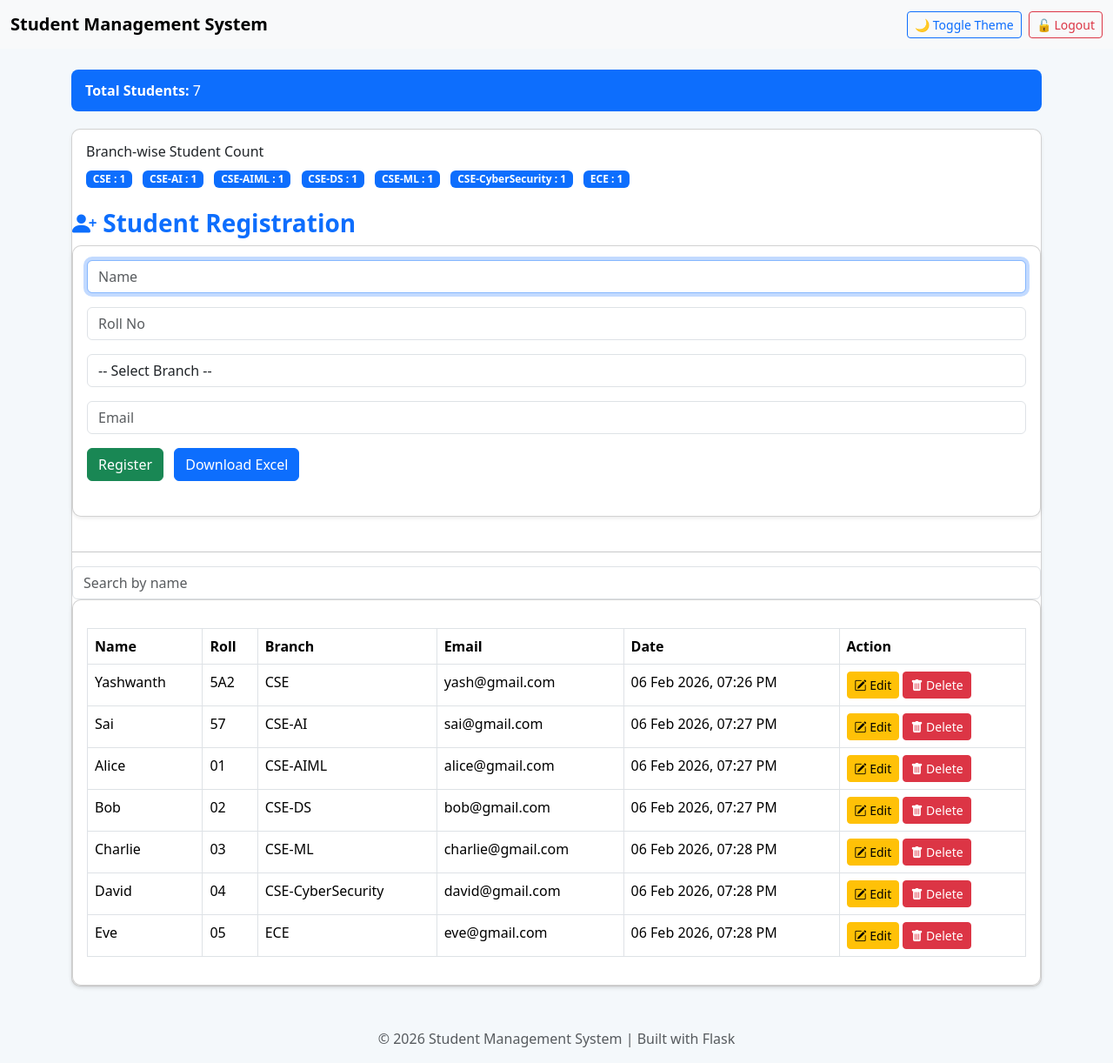
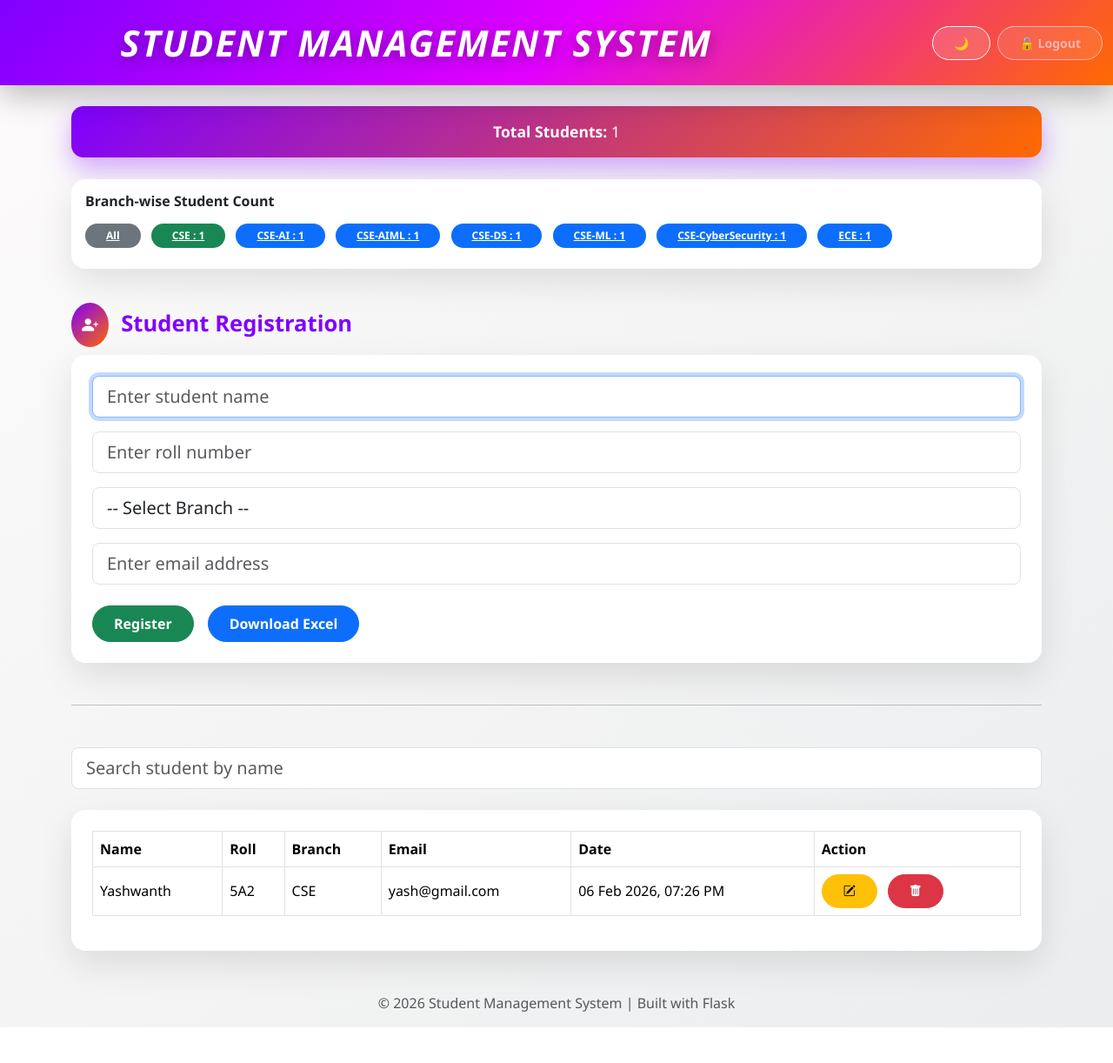
Before and after one commit to Yashwanth5577/student-management-system-flask, a Flask app: page /?branch=CSE in a window 1280 px wide. Shown: the whole page at 87% size. After the commit the page ends 1181 px from the top, so only its background shows below. Run offline with Flask 3, Linux system fonts and the light colour scheme; a user stored in the database is signed in; data comes from the database, SQL or seed files in the repository; both versions use the stored data as it was after the commit.

Commit message:
Final Student Management System with branch filter and UI

```diff
--- a/app.py
+++ b/app.py
@@ -6,9 +6,11 @@ import pandas as pd
 app = Flask(__name__)
 app.secret_key = "secret123"
 
+# Database configuration
 app.config["SQLALCHEMY_DATABASE_URI"] = "sqlite:///students.db"
 app.config["SQLALCHEMY_TRACK_MODIFICATIONS"] = False
 
+# Admin credentials
 ADMIN_USERNAME = "admin"
 ADMIN_PASSWORD = "admin123"
 
@@ -23,12 +25,13 @@ class Student(db.Model):
     email = db.Column(db.String(100), nullable=False)
     created_at = db.Column(db.DateTime, default=datetime.now)
 
-# ---------------- INDEX ----------------
+# ---------------- INDEX / REGISTER ----------------
 @app.route("/", methods=["GET", "POST"])
 def index():
     if not session.get("logged_in"):
         return redirect(url_for("login"))
 
+    # ---------- REGISTER STUDENT ----------
     if request.method == "POST":
         name = request.form["name"]
         roll = request.form["roll"]
@@ -42,19 +45,35 @@ def index():
         student = Student(name=name, roll=roll, branch=branch, email=email)
         db.session.add(student)
         db.session.commit()
+
         flash("Student registered successfully!", "success")
         return redirect(url_for("index"))
 
-    students = Student.query.all()
+    # ---------- FILTER & SEARCH ----------
+    search = request.args.get("search")
+    selected_branch = request.args.get("branch")
 
+    query = Student.query
+
+    if search:
+        query = query.filter(Student.name.ilike(f"%{search}%"))
+
+    if selected_branch:
+        query = query.filter_by(branch=selected_branch)
+
+    students = query.order_by(Student.created_at.desc()).all()
+
+    # ---------- BRANCH COUNTS (ALL STUDENTS) ----------
+    all_students = Student.query.all()
     branch_counts = {}
-    for s in students:
+    for s in all_students:
         branch_counts[s.branch] = branch_counts.get(s.branch, 0) + 1
 
     return render_template(
         "index.html",
         students=students,
-        branch_counts=branch_counts
+        branch_counts=branch_counts,
+        selected_branch=selected_branch
     )
 
 # ---------------- EDIT ----------------
@@ -90,7 +109,7 @@ def delete(id):
 # ---------------- DOWNLOAD EXCEL ----------------
 @app.route("/download")
 def download():
-    students = Student.query.all()
+    students = Student.query.order_by(Student.created_at.desc()).all()
 
     data = [{
         "Name": s.name,
@@ -110,10 +129,7 @@ def download():
 @app.route("/login", methods=["GET", "POST"])
 def login():
     if request.method == "POST":
-        if (
-            request.form["username"] == ADMIN_USERNAME and
-            request.form["password"] == ADMIN_PASSWORD
-        ):
+        if request.form["username"] == ADMIN_USERNAME and request.form["password"] == ADMIN_PASSWORD:
             session["logged_in"] = True
             flash("Login successful!", "success")
             return redirect(url_for("index"))
--- a/static/style.css
+++ b/static/style.css
@@ -1,64 +1,159 @@
 html, body {
     min-height: 100%;
+    font-family: "Segoe UI", "Poppins", sans-serif;
 }
 
-/* ========== BASE (LIGHT MODE) ========== */
+/* ================= GLOBAL BACKGROUND ================= */
 body {
-    background-color: #f4f8fb;
-    color: #212529;
-    transition: background-color 0.3s, color 0.3s;
+    background: linear-gradient(135deg, #fdfbfb, #ebedee);
+    color: #1f2937;
+    transition: all 0.3s ease;
 }
 
-.section-title {
-    color: #0d6efd;
-    font-weight: 600;
+/* ================= NAVBAR / HEADER ================= */
+.main-navbar {
+    background: linear-gradient(
+        135deg,
+        #7f00ff,
+        #e100ff,
+        #ff6a00
+    );
+    padding: 18px 0;
+    box-shadow: 0 12px 35px rgba(0,0,0,0.25);
 }
 
-/* Stats bar */
-.stats-card {
-    background: #0d6efd;
+/* APP TITLE */
+.header-title {
+    font-size: 2.6rem;
+    font-weight: 800;
+    font-style: italic;
+    letter-spacing: 2px;
     color: #ffffff;
-    padding: 12px 16px;
-    border-radius: 8px;
-    margin-bottom: 20px;
+    text-transform: uppercase;
+    text-align: center;
+    text-shadow: 0 4px 15px rgba(0,0,0,0.35);
 }
 
-/* Cards */
-.card {
-    background-color: #ffffff;
-    border-radius: 10px;
+/* HEADER BUTTONS */
+.theme-btn,
+.logout-btn {
+    border-radius: 30px;
+    padding: 6px 18px;
+    font-weight: 600;
+    backdrop-filter: blur(8px);
 }
 
-/* ========== DARK MODE ========== */
+/* Theme button */
+.theme-btn {
+    border: 1px solid #ffffff;
+    color: #ffffff;
+    background: rgba(255,255,255,0.15);
+}
+
+.theme-btn:hover {
+    background: rgba(255,255,255,0.3);
+}
+
+/* Logout button */
+.logout-btn {
+    border: 1px solid #ffb4b4;
+    color: #ffb4b4;
+    background: rgba(255,255,255,0.1);
+}
+
+.logout-btn:hover {
+    background: rgba(255,0,0,0.25);
+    color: #ffffff;
+}
+
+/* ================= SECTION TITLES ================= */
+.section-title {
+    display: flex;
+    align-items: center;
+    font-size: 1.6rem;
+    font-weight: 700;
+    color: #7f00ff;
+    margin: 30px 0 20px;
+}
+
+/* ICON CIRCLE FIX */
+.section-title i {
+    margin-right: 14px;
+    background: linear-gradient(135deg, #7f00ff, #ff6a00);
+    color: white;
+    padding: 12px;
+    border-radius: 50%;
+    font-size: 1.2rem;
+}
+
+/* ================= STATS CARD ================= */
+.stats-card {
+    background: linear-gradient(135deg, #7f00ff, #ff6a00);
+    color: white;
+    padding: 16px 20px;
+    border-radius: 14px;
+    font-size: 1.1rem;
+    box-shadow: 0 12px 30px rgba(127,0,255,0.35);
+    margin-bottom: 25px;
+}
+
+/* ================= CARDS ================= */
+.card {
+    background: #ffffff;
+    border-radius: 16px;
+    border: none;
+    box-shadow: 0 15px 40px rgba(0,0,0,0.1);
+    animation: fadeUp 0.6s ease;
+}
+
+/* ================= BUTTONS ================= */
+.btn {
+    border-radius: 30px;
+    font-weight: 600;
+    padding: 8px 24px;
+}
+
+/* ================= ANIMATION ================= */
+@keyframes fadeUp {
+    from {
+        opacity: 0;
+        transform: translateY(25px);
+    }
+    to {
+        opacity: 1;
+        transform: translateY(0);
+    }
+}
+
+/* ================= DARK MODE ================= */
 body.dark-mode {
-    background-color: #0b1220;
+    background: linear-gradient(135deg, #020617, #0f172a);
     color: #e5e7eb;
 }
 
-/* Navbar */
-body.dark-mode .navbar {
-    background-color: #020617 !important;
+/* Dark navbar */
+body.dark-mode .main-navbar {
+    background: linear-gradient(135deg, #020617, #3b0764);
 }
 
-/* Headings */
-body.dark-mode .section-title {
-    color: #e5e7eb;
+/* Dark title */
+body.dark-mode .header-title {
+    color: #f0abfc;
 }
 
-/* Stats */
-body.dark-mode .stats-card {
-    background-color: #1e293b;
-    color: #e5e7eb;
+/* Dark cards */
+body.dark-mode .card {
+    background-color: #020617;
+    border: 1px solid #1e293b;
+    box-shadow: 0 15px 40px rgba(0,0,0,0.7);
 }
 
-/* Cards */
-body.dark-mode .card {
-    background-color: #020617;
-    color: #e5e7eb;
-    border: 1px solid #1e293b;
+/* Dark stats */
+body.dark-mode .stats-card {
+    background: linear-gradient(135deg, #3b0764, #7c3aed);
 }
 
-/* Forms */
+/* Dark inputs */
 body.dark-mode .form-control,
 body.dark-mode select {
     background-color: #020617;
@@ -70,12 +165,8 @@ body.dark-mode .form-control::placeholder {
     color: #94a3b8;
 }
 
-/* Tables */
-body.dark-mode .table {
-    background-color: #020617;
-    color: #e5e7eb;
-}
-
+/* Dark table */
+body.dark-mode .table,
 body.dark-mode .table th,
 body.dark-mode .table td {
     background-color: #020617 !important;
@@ -86,90 +177,25 @@ body.dark-mode .table-bordered > :not(caption) > * > * {
     border-color: #1e293b;
 }
 
-/* Alerts */
-body.dark-mode .alert {
-    background-color: #020617;
-    color: #e5e7eb;
-    border: 1px solid #1e293b;
+/* Footer */
+body.dark-mode footer {
+    color: #9ca3af;
 }
 
-/* Footer */
-body.dark-mode footer {
-    color: #94a3b8;
-}
-/* ===== MOBILE RESPONSIVE ===== */
+/* ================= MOBILE ================= */
 @media (max-width: 768px) {
 
+    .header-title {
+        font-size: 1.6rem;
+        text-align: center;
+    }
+
     .section-title {
-        font-size: 1.3rem;
+        justify-content: center;
         text-align: center;
     }
 
     .stats-card {
         text-align: center;
-        font-size: 1rem;
-    }
-
-    .navbar-brand {
-        font-size: 1rem;
-    }
-
-    footer {
-        font-size: 0.85rem;
     }
 }
-/* ===== NAVBAR BUTTON FIX ===== */
-
-/* Light mode */
-.theme-btn {
-    border-color: #0d6efd;
-    color: #0d6efd;
-    font-weight: 500;
-}
-
-.logout-btn {
-    border-color: #dc3545;
-    color: #dc3545;
-    font-weight: 500;
-}
-
-/* Hover effects */
-.theme-btn:hover {
-    background-color: #0d6efd;
-    color: white;
-}
-
-.logout-btn:hover {
-    background-color: #dc3545;
-    color: white;
-}
-
-/* Dark mode overrides */
-body.dark-mode .theme-btn {
-    border-color: #e5e7eb;
-    color: #e5e7eb;
-}
-
-body.dark-mode .logout-btn {
-    border-color: #f87171;
-    color: #f87171;
-}
-
-body.dark-mode .theme-btn:hover {
-    background-color: #334155;
-    color: white;
-}
-
-body.dark-mode .logout-btn:hover {
-    background-color: #7f1d1d;
-    color: white;
-}
-/* Light mode navbar */
-.navbar {
-    background-color: #f8f9fa;
-}
-
-/* Dark mode navbar */
-body.dark-mode .navbar {
-    background-color: #020617;
-}
--- a/templates/base.html
+++ b/templates/base.html
@@ -2,34 +2,43 @@
 <html>
 <head>
     <title>Student System</title>
+
+    <!-- Bootstrap -->
     <link href="https://cdn.jsdelivr.net/npm/bootstrap@5.3.2/dist/css/bootstrap.min.css" rel="stylesheet">
     <link rel="stylesheet" href="https://cdn.jsdelivr.net/npm/bootstrap-icons@1.11.1/font/bootstrap-icons.css">
 
+    <!-- Custom CSS -->
     <link rel="stylesheet" href="{{ url_for('static', filename='style.css') }}">
+
     <meta name="viewport" content="width=device-width, initial-scale=1">
+</head>
 
-  </head>
+<body class="main-bg">
 
-<body>
-  <nav class="navbar navbar-expand-lg mb-4">
-  <div class="container-fluid">
+<!-- ================= HEADER ================= -->
+<nav class="navbar navbar-expand-lg mb-4 main-navbar">
+  <div class="container-fluid align-items-center">
 
-    <!-- LEFT SIDE: TITLE -->
-    <span class="navbar-brand fw-bold">
+    <!-- CENTER TITLE -->
+    <div class="header-title mx-auto">
       Student Management System
-    </span>
+    </div>
 
-    <!-- RIGHT SIDE: BUTTONS -->
-    <div class="ms-auto d-flex gap-2">
+    <!-- RIGHT BUTTONS -->
+    <div class="d-flex gap-2 ms-auto">
       <button
-        class="btn btn-sm btn-outline-secondary theme-btn"
-        onclick="toggleDarkMode()">
-        🌙 Toggle Theme
+        class="btn btn-sm theme-btn"
+        onclick="toggleDarkMode()"
+        aria-label="Toggle dark mode"
+        title="Toggle Dark / Light Mode">
+        🌙
       </button>
 
       <button
-        class="btn btn-sm btn-outline-danger logout-btn"
-        onclick="confirmLogout()">
+        class="btn btn-sm logout-btn"
+        onclick="confirmLogout()"
+        aria-label="Logout"
+        title="Logout">
         🔓 Logout
       </button>
     </div>
@@ -37,7 +46,7 @@
   </div>
 </nav>
 
-
+<!-- ================= CONTENT ================= -->
 <div class="container mt-4">
 
 {% with messages = get_flashed_messages(with_categories=true) %}
@@ -48,42 +57,44 @@
 {% endfor %}
 {% endwith %}
 
-
 {% block content %}{% endblock %}
 </div>
-<script>
-  setTimeout(function () {
-    const alerts = document.querySelectorAll('.auto-dismiss');
-    alerts.forEach(function(alert) {
-      alert.classList.remove('show');
-      alert.classList.add('fade');
-      setTimeout(() => alert.remove(), 500);
-    });
-  }, 5000); // 5 seconds
-</script>
+
+<!-- ================= FOOTER ================= -->
 <footer class="text-center text-muted mt-5 mb-3">
   © 2026 Student Management System | Built with Flask
 </footer>
+
+<!-- ================= SCRIPTS ================= -->
+
+<!-- Auto-dismiss flash messages -->
+<script>
+  setTimeout(() => {
+    document.querySelectorAll('.auto-dismiss').forEach(alert => {
+      alert.classList.remove('show');
+      setTimeout(() => alert.remove(), 500);
+    });
+  }, 5000);
+</script>
+
+<!-- Dark mode -->
 <script>
   function toggleDarkMode() {
     document.body.classList.toggle("dark-mode");
-
-    // save preference
-    if (document.body.classList.contains("dark-mode")) {
-      localStorage.setItem("theme", "dark");
-    } else {
-      localStorage.setItem("theme", "light");
-    }
+    localStorage.setItem(
+      "theme",
+      document.body.classList.contains("dark-mode") ? "dark" : "light"
+    );
   }
 
-  // load saved theme on refresh
-  window.onload = function () {
-    const theme = localStorage.getItem("theme");
-    if (theme === "dark") {
+  window.onload = () => {
+    if (localStorage.getItem("theme") === "dark") {
       document.body.classList.add("dark-mode");
     }
   };
 </script>
+
+<!-- Logout confirmation -->
 <script>
   function confirmLogout() {
     if (confirm("Are you sure you want to logout?")) {
@@ -92,6 +103,5 @@
   }
 </script>
 
-
 </body>
 </html>
--- a/templates/index.html
+++ b/templates/index.html
@@ -1,40 +1,64 @@
 {% extends "base.html" %}
 {% block content %}
-<div class="stats-card">
+
+<!-- ===== TOTAL STUDENTS ===== -->
+<div class="stats-card text-center">
   <strong>Total Students:</strong> {{ students|length }}
 </div>
-<div class="card shadow-sm mb-4">
+
+<!-- ===== BRANCH COUNT (CLICKABLE FILTERS) ===== -->
+<div class="card mb-5">
   <div class="card-body">
-    <h6 class="mb-2">Branch-wise Student Count</h6>
+    <h6 class="fw-bold mb-3">Branch-wise Student Count</h6>
+
+    <!-- ALL STUDENTS -->
+    <a href="{{ url_for('index') }}"
+       class="badge rounded-pill me-2 mb-2 px-4 py-2
+       {% if not selected_branch %} bg-dark {% else %} bg-secondary {% endif %}">
+      All
+    </a>
+
+    <!-- BRANCH BUTTONS -->
     {% for branch, count in branch_counts.items() %}
-      <span class="badge bg-primary me-2 mb-2">
+      <a href="{{ url_for('index', branch=branch) }}"
+         class="badge rounded-pill me-2 mb-2 px-4 py-2
+         {% if selected_branch == branch %} bg-success {% else %} bg-primary {% endif %}">
         {{ branch }} : {{ count }}
-      </span>
+      </a>
     {% endfor %}
   </div>
+</div>
 
-
-
+<!-- ===== REGISTRATION TITLE ===== -->
 <h3 class="section-title">
-  <i class="bi bi-person-plus-fill"></i> Student Registration
+  <span class="icon-box">
+    <i class="bi bi-person-plus-fill"></i>
+  </span>
+  Student Registration
 </h3>
 
+<!-- ===== REGISTRATION FORM ===== -->
+<div class="card mb-5">
+  <div class="card-body p-4">
 
-<div class="card shadow-sm mb-4">
-  <div class="card-body">
-
-
-<form method="POST" class="mb-4">
+    <form method="POST">
 
       <div class="mb-3">
-   <input class="form-control" name="name" placeholder="Name" required autofocus>
+        <input class="form-control form-control-lg"
+               name="name"
+               placeholder="Enter student name"
+               required autofocus>
+      </div>
 
+      <div class="mb-3">
+        <input class="form-control form-control-lg"
+               name="roll"
+               placeholder="Enter roll number"
+               required>
       </div>
+
       <div class="mb-3">
-    <input class="form-control" name="roll" placeholder="Roll No" required>
-  </div>
-  <div class="mb-3">
-    <select class="form-control" name="branch" required>
+        <select class="form-control form-control-lg" name="branch" required>
           <option value="">-- Select Branch --</option>
           <option value="CSE">CSE</option>
           <option value="CSE-AI">CSE-AI</option>
@@ -47,50 +71,65 @@
           <option value="Mechanical Engineering">Mechanical Engineering</option>
           <option value="Civil Engineering">Civil Engineering</option>
         </select>
-
-  </div>
-  <div class="mb-3">
-    <input class="form-control" name="email" type="email" placeholder="Email" required>
       </div>
 
-    <div class="d-grid gap-2 d-md-block">
-  <button
-  id="registerBtn"
+      <div class="mb-4">
+        <input class="form-control form-control-lg"
+               name="email"
+               type="email"
+               placeholder="Enter email address"
+               required>
+      </div>
+
+      <div class="d-flex flex-wrap gap-3">
+        <button id="registerBtn"
                 class="btn btn-success"
                 onclick="showLoading(this)">
           Register
         </button>
 
-
-  <a href="/download" class="btn btn-primary ms-md-2">
+        <a href="/download" class="btn btn-primary">
           Download Excel
         </a>
       </div>
 
     </form>
+
   </div>
 </div>
 
+<hr class="my-5">
 
-<hr>
+<!-- ===== SEARCH ===== -->
+<form method="GET" class="mb-4">
+  <input class="form-control form-control-lg"
+         name="search"
+         placeholder="Search student by name">
+</form>
 
-<form method="GET">
-  <input class="form-control" name="search" placeholder="Search by name">
-</form>
-<div class="card shadow-sm">
-  <div class="card-body">
+<!-- ===== STUDENT TABLE ===== -->
+<div class="card">
+  <div class="card-body p-4">
 
     <div class="table-responsive">
-  <table class="table table-bordered mt-3">
+      <table class="table table-bordered align-middle">
 
+        <thead>
           <tr>
-<th>Name</th><th>Roll</th><th>Branch</th><th>Email</th><th>Date</th><th>Action</th>
+            <th>Name</th>
+            <th>Roll</th>
+            <th>Branch</th>
+            <th>Email</th>
+            <th>Date</th>
+            <th>Action</th>
           </tr>
+        </thead>
 
+        <tbody>
         {% if students|length == 0 %}
           <tr>
-  <td colspan="6" class="text-center text-muted">
-    No students registered yet
+            <td colspan="6" class="text-center text-muted py-4">
+              No students found
             </td>
           </tr>
         {% else %}
@@ -102,38 +141,36 @@
             <td>{{ s.email }}</td>
             <td>{{ s.created_at.strftime("%d %b %Y, %I:%M %p") }}</td>
             <td>
-      <a href="/edit/{{ s.id }}" class="btn btn-warning btn-sm">
-        <i class="bi bi-pencil-square"></i> Edit
+              <a href="/edit/{{ s.id }}"
+                 class="btn btn-warning btn-sm me-2">
+                <i class="bi bi-pencil-square"></i>
               </a>
+
               <a href="/delete/{{ s.id }}"
                  onclick="return confirm('Are you sure you want to delete this student?')"
                  class="btn btn-danger btn-sm">
-
-        <i class="bi bi-trash-fill"></i> Delete
+                <i class="bi bi-trash-fill"></i>
               </a>
             </td>
           </tr>
           {% endfor %}
         {% endif %}
+        </tbody>
 
       </table>
     </div>
-</div>
+
   </div>
 </div>
 
+<!-- ===== LOADING SPINNER ===== -->
 <script>
   function showLoading(btn) {
-    // 1. Disable the button
     btn.disabled = true;
-
-    // 2. Change button text + show spinner
     btn.innerHTML = `
       <span class="spinner-border spinner-border-sm"></span>
       Registering...
     `;
-
-    // 3. Submit the form
     btn.form.submit();
   }
 </script>
```
Also changed, not shown: instance/students.db, 1 other file. Lines whose indentation alone changed are shown as unchanged.
